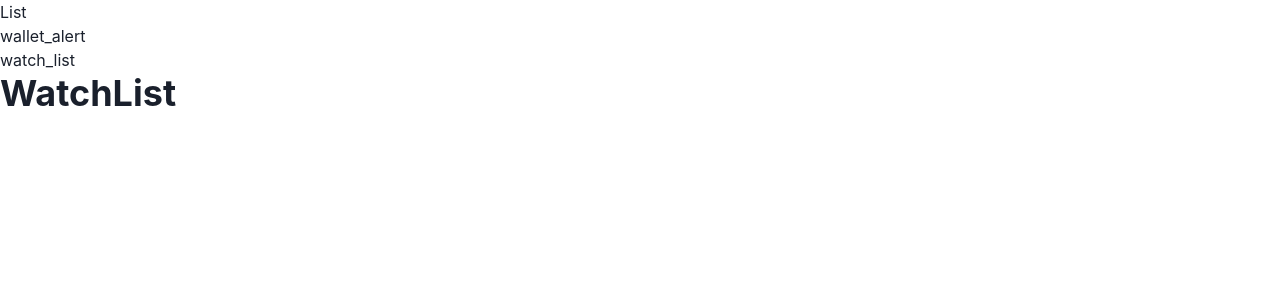
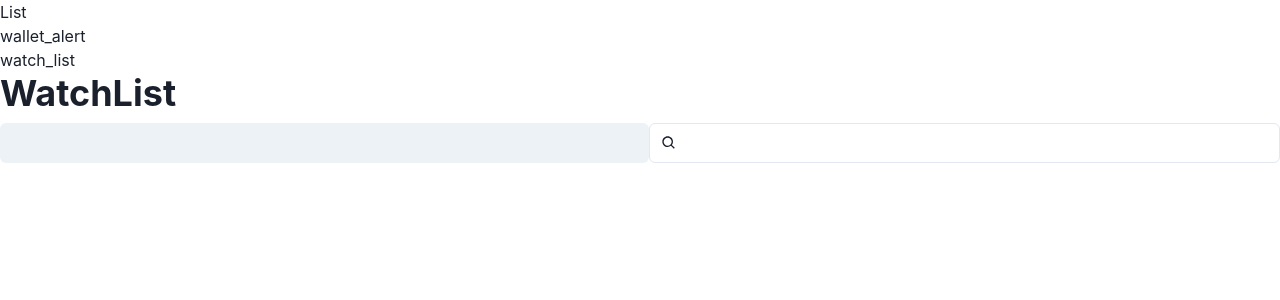
Before and after one commit to kira-0521/learning, a React (Vite) app in the folder discord-lib/frontend/: page /watch_list in a window 1280 px wide. Shown: the top 300 px of the page. Built offline with nearby package versions, Linux system fonts and the light colour scheme.

Commit message:
chakra input系調査

```diff
--- a/discord-lib/frontend/package.json
+++ b/discord-lib/frontend/package.json
@@ -20,6 +20,7 @@
     "@types/react": "^18.0.0",
     "@types/react-dom": "^18.0.0",
     "@vitejs/plugin-react": "^1.3.0",
+    "react-icons": "^4.3.1",
     "typescript": "^4.6.3",
     "vite": "^2.9.2"
   }
--- /dev/null
+++ b/discord-lib/frontend/src/components/atoms/Forms/LeftIconInInput.tsx
@@ -0,0 +1,16 @@
+import { FC, ReactNode } from 'react'
+import { InputGroup, InputLeftElement, Input } from '@chakra-ui/react'
+
+type Props = {
+  children: ReactNode
+}
+
+export const LeftIconInInput: FC<Props> = (props: Props) => {
+  const { children } = props
+  return (
+    <InputGroup>
+      <InputLeftElement as='button' children={children} />
+      <Input />
+    </InputGroup>
+  )
+}
--- /dev/null
+++ b/discord-lib/frontend/src/components/atoms/Forms/TextInput.tsx
@@ -0,0 +1,10 @@
+import { FC } from 'react'
+import { Input } from '@chakra-ui/react'
+
+type Props = {
+  variant?: 'filled' | 'flushed' | 'unstyled'
+}
+
+export const TextInput: FC<Props> = (props: Props) => {
+  return <Input type='text' {...props} />
+}
--- a/discord-lib/frontend/src/components/pages/WatchList.tsx
+++ b/discord-lib/frontend/src/components/pages/WatchList.tsx
@@ -1,6 +1,18 @@
 import { FC } from 'react'
-import { Heading } from '@chakra-ui/react'
+import { Heading, Stack, Flex } from '@chakra-ui/react'
+import { BiSearch } from 'react-icons/bi'
+
+import { TextInput } from '../atoms/Forms/TextInput'
+import { LeftIconInInput } from '../atoms/Forms/LeftIconInInput'
 
 export const WatchList: FC = () => {
-  return <Heading>WatchList</Heading>
+  return (
+    <Stack>
+      <Heading>WatchList</Heading>
+      <Flex>
+        <TextInput variant='filled' />
+        <LeftIconInInput children={<BiSearch />} />
+      </Flex>
+    </Stack>
+  )
 }
```
